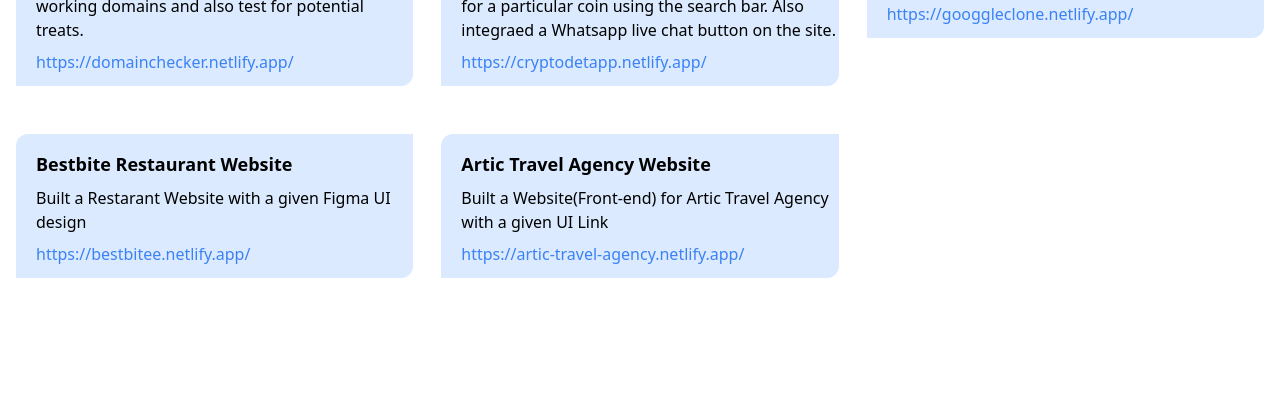
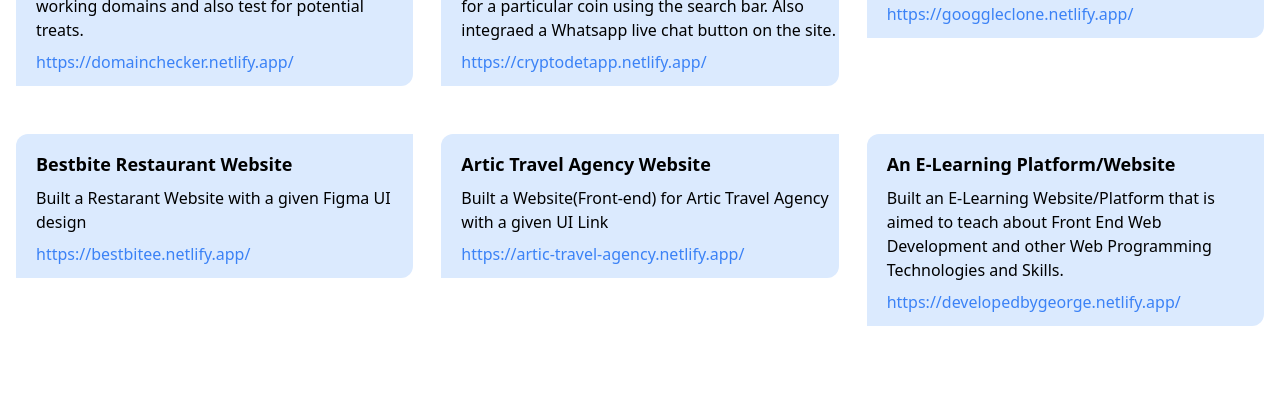
Before and after one commit to George-Olufemi/main-portfolio, a React (Create React App) app: page /home in a window 1280 px wide. Shown: the part 3100-3496 px from the top of the page. Built offline with nearby package versions, Linux system fonts and the light colour scheme.

Commit message:
Added a Project

```diff
--- a/src/components/Projects.jsx
+++ b/src/components/Projects.jsx
@@ -49,6 +49,13 @@ function Projects() {
                     href="https://artic-travel-agency.netlify.app/"
                 />
             </Fade>
+            <Fade left>
+                <Project
+                    name="An E-Learning Platform/Website"
+                    desc="Built an E-Learning Website/Platform that is aimed to teach about Front End Web Development and other Web Programming Technologies and Skills."
+                    href="https://developedbygeorge.netlify.app/"
+                />
+            </Fade>
         </div>
     </div>
   )
```
